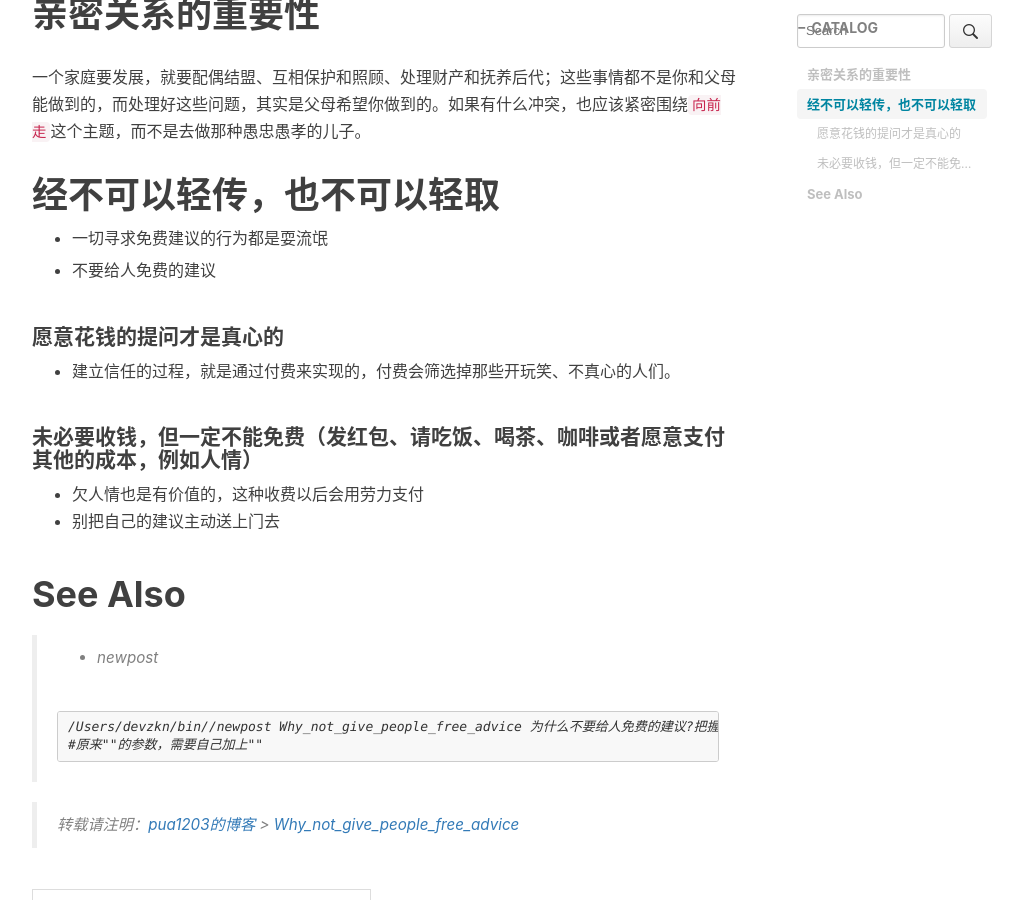
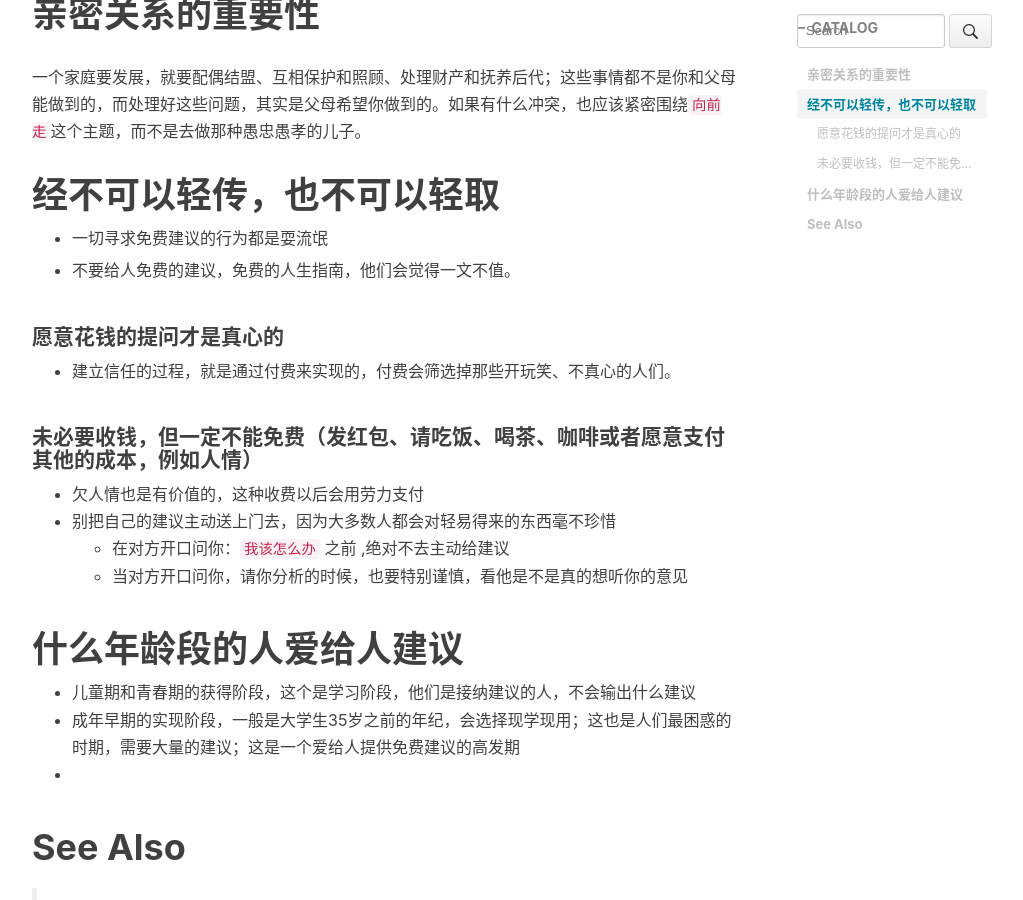
Before and after one commit to pua1203/pua1203.github.io, a Jekyll site: the page built from _posts/RelationshipStrategy/2018-10-29-Why_not_give_people_free_advice.md, in a window 1280 px wide and 900 px high, scrolled down 662 px. Shown: the whole window, without its empty margins (233-1256 px from the left). Built offline with Jekyll 4.4.1, drawn with Linux system fonts in a browser that asks for light colours; nearby versions of some CDN libraries; comment, search, counter and statistics services are not loaded.

Commit message:
成年早期的实现阶段，一般是大学生35岁之前的年纪，会选择现学现用；这也是人们最困惑的时期，需要大量的建议；这是一个爱给人提供免费建议的高发期

```diff
--- a/_posts/RelationshipStrategy/2018-10-29-Why_not_give_people_free_advice.md
+++ b/_posts/RelationshipStrategy/2018-10-29-Why_not_give_people_free_advice.md
@@ -37,7 +37,7 @@ subtitle: 为什么不要给人免费的建议?把握好和人交往的边界，
 
 * 一切寻求免费建议的行为都是耍流氓
 
-* 不要给人免费的建议
+* 不要给人免费的建议，免费的人生指南，他们会觉得一文不值。
 
 
 
@@ -58,8 +58,21 @@ subtitle: 为什么不要给人免费的建议?把握好和人交往的边界，
 
 
 * 欠人情也是有价值的，这种收费以后会用劳力支付
-* 别把自己的建议主动送上门去
+* 别把自己的建议主动送上门去，因为大多数人都会对轻易得来的东西毫不珍惜
+  *  在对方开口问你：`我该怎么办` 之前 ,绝对不去主动给建议
+  * 当对方开口问你，请你分析的时候，也要特别谨慎，看他是不是真的想听你的意见
 
+
+
+
+
+# 什么年龄段的人爱给人建议
+
+
+
+* 儿童期和青春期的获得阶段，这个是学习阶段，他们是接纳建议的人，不会输出什么建议
+* 成年早期的实现阶段，一般是大学生35岁之前的年纪，会选择现学现用；这也是人们最困惑的时期，需要大量的建议；这是一个爱给人提供免费建议的高发期
+*
 
 # See Also
 
```
